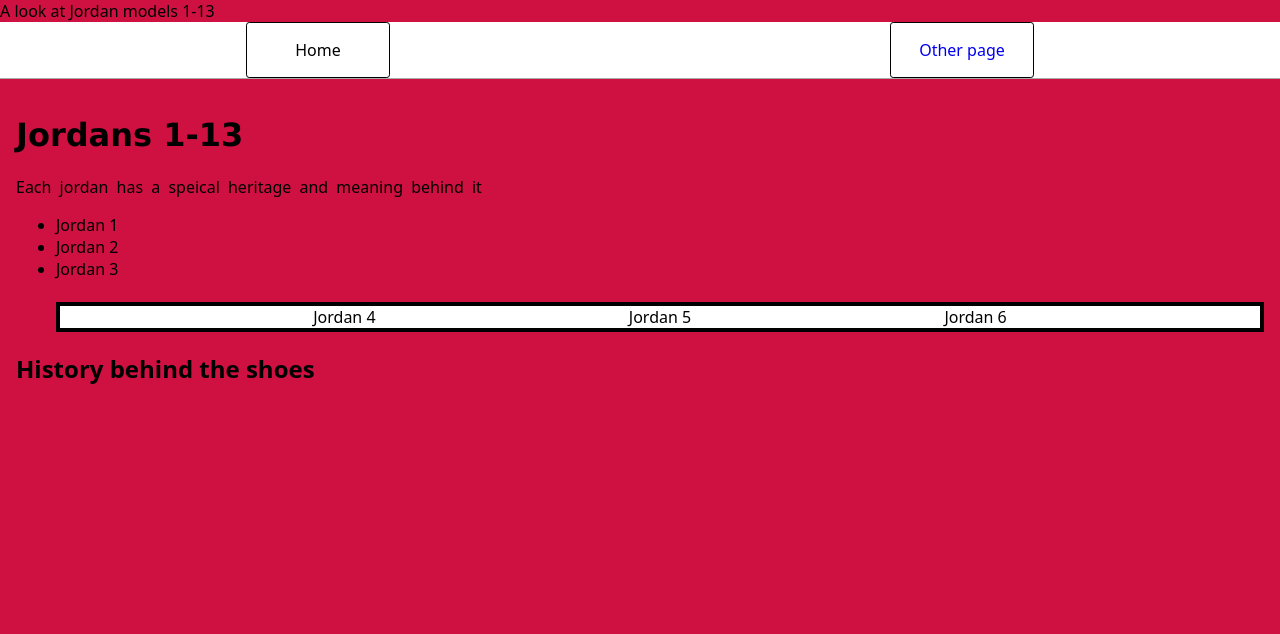
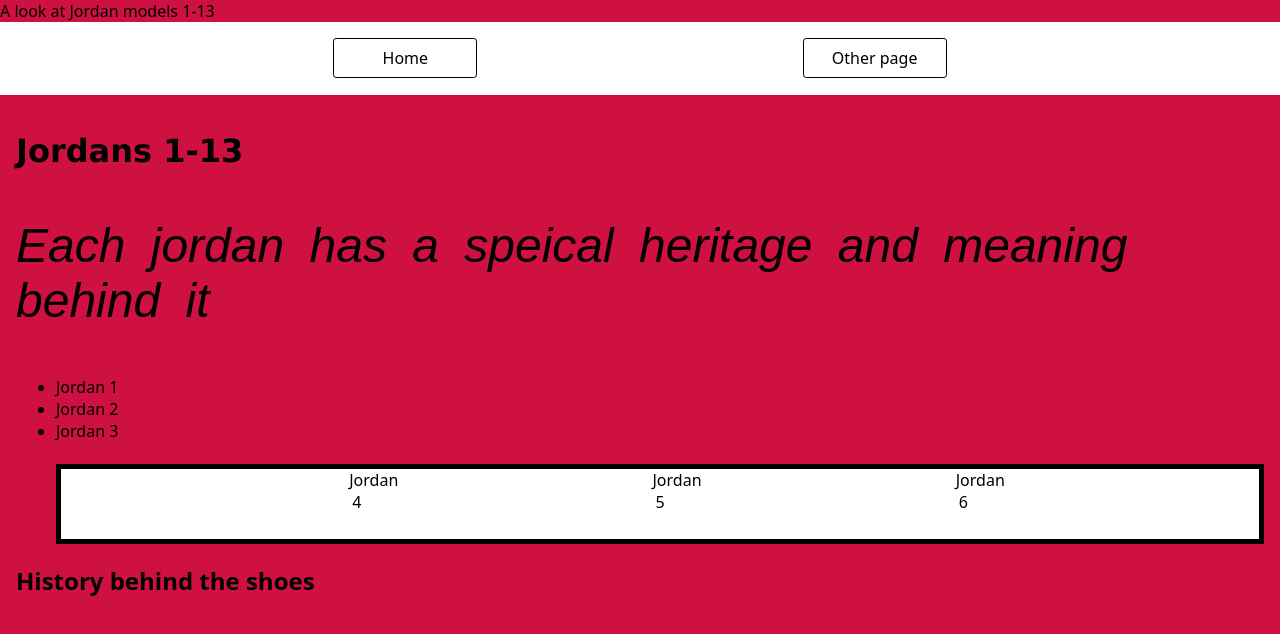
Before and after one commit to Victorgit14/project-cps-140, a website: page index.html in a window 1280 px wide. Drawn offline with Linux system fonts and the light colour scheme.

Commit message:
10/7/24 fixed all errors

```diff
--- a/styles.css
+++ b/styles.css
@@ -6,35 +6,37 @@
   margin: 0;
   font-family: system-ui, sans-serif;
   color: black;
-  background-color:#CE1141;
+  background-color:#ce1141;
 }
 
 nav {
-  display: flex;
+  display:flex;
   flex-wrap: wrap;
-  align-items:left;
-  justify-content: space-around;
-  padding: ;
+  align-items: center;
+  justify-content: space-evenly;
+  padding: 1rem;
   gap: 0.5rem;
-  border-bottom: solid 1px #aaa;
-  background-color: white;
+  border-bottom: solid 1px white;
+  background-color:white;
 }
 
 nav a {
-  display: inline-block;
+  display:inline-block;
   min-width: 9rem;
-  padding: 1rem;
+  padding: 0.5rem;
+  padding-right: 0.5rem;
   border-radius: 0.2rem;
-  border: solid 1px #000;
+  border: solid 1px black;
   text-align: center;
   text-decoration: none;
-  color: ;
+  color:black;
 }
 
-nav a[aria-current='page'] {
-  color: #000;
-  background-color:#white;
+nav a[aria-current='page' ] {
+  color:black;
+  background-color:white;
 }
+
 
 main {
   padding: 1rem;
@@ -46,15 +48,28 @@
   font-family: verdana
 }
 p {
-  font-family: sans-serif
-  font-size:3rem;
-  word-spacing: 0.25rem;
-  font-style: ;
+  font-family: sans-serif;
+  font-size: 3rem;
+  word-spacing: 0.25em;
+ font-style:italic;
+
 }
 .container{
   display:flex;
-  flex direction:column;
+  flex-direction:column;
   justify-content: space-evenly;
   border:4px solid black;
   background-color:white;
 }
+.container{
+ display: flex;
+ flex-direction: row;
+ justify-content: space-evenly;
+ border: 5px solid black;
+}
+.box{
+width: 15px;
+height: 70px;
+font-size: 1em;
+text-align: center;
+}
```
